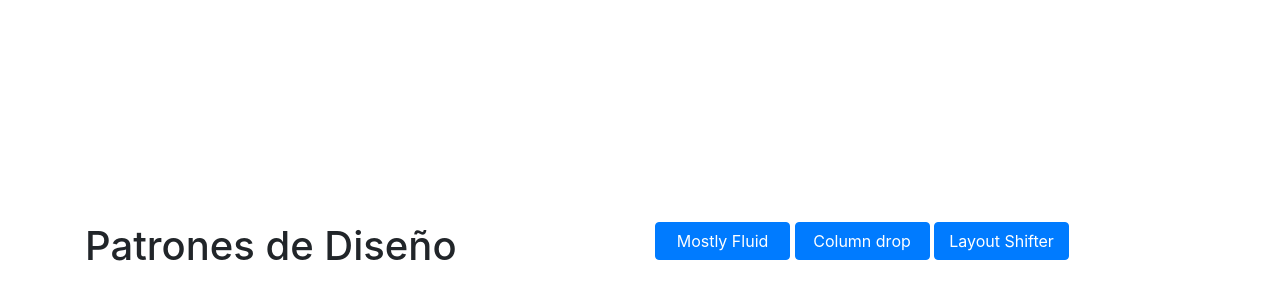
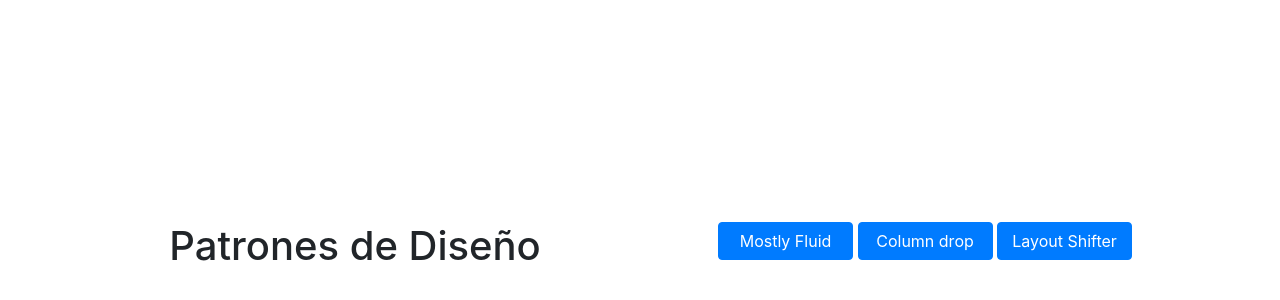
Before and after one commit to FelipeGaos/patrones_dise-o, a plain HTML site: page index.html in a window 1280 px wide. Shown: the part 150-450 px from the top of the page. Drawn offline with Linux system fonts and the light colour scheme.

Commit message:
Index - align center

```diff
--- a/index.html
+++ b/index.html
@@ -12,13 +12,13 @@
 
 <body>
     <div class="container">
-        <div class="row">
-            <div class="mx-auto col-md-6 col-xs-12">
+        <div class="row ">
+            <div class="mx-auto col-md col-xs-12 text-center">
                 <h1>Patrones de Dise&ntilde;o</h1></div>
-            <div class="mx-auto col-md-6 col-xs-12">
-                <a id="b1" data-trigger="hover" data-placement="bottom" class="btn btn-primary col-3" data-toggle="popover" title="Mostly Fluid" data-content="El patrón Mostly fluid consiste, principalmente, en una cuadrícula fluida. Por lo general, en las pantallas grandes o medianas se mantiene el mismo tamaño y simplemente se ajustan los márgenes en las más anchas." href="pages/mostly_fluid.html">Mostly Fluid</a>
-                <a id="b2" data-trigger="hover" data-placement="bottom" class="btn btn-primary col-3" data-toggle="popover" title="Column drop" data-content="En el caso de los diseños con varias columnas de ancho completo, durante el proceso de colocación de columnas éstas únicamente se colocan de forma vertical debido a que el ancho de la ventana es demasiado reducido para el contenido." href="pages/column_drop.html">Column drop</a>
-                <a id="b3" data-trigger="hover" data-placement="bottom" class="btn btn-primary col-3" data-toggle="popover" title="Layout Shifter" data-content="El patrón Layout shifter es el más adaptable, ya que posee varios puntos de interrupción en diferentes anchos de pantalla. La clave para este diseño es el desplazamiento del contenido." href="pages/layout_shifter.html">Layout Shifter</a>
+            <div class="mx-auto col-md col-xs-12 text-center">
+                <a data-trigger="hover" data-placement="bottom" class="btn btn-primary col-3" data-toggle="popover" title="Mostly Fluid" data-content="El patrón Mostly fluid consiste, principalmente, en una cuadrícula fluida. Por lo general, en las pantallas grandes o medianas se mantiene el mismo tamaño y simplemente se ajustan los márgenes en las más anchas." href="pages/mostly_fluid.html">Mostly Fluid</a>
+                <a data-trigger="hover" data-placement="bottom" class="btn btn-primary col-3" data-toggle="popover" title="Column drop" data-content="En el caso de los diseños con varias columnas de ancho completo, durante el proceso de colocación de columnas éstas únicamente se colocan de forma vertical debido a que el ancho de la ventana es demasiado reducido para el contenido." href="pages/column_drop.html">Column drop</a>
+                <a data-trigger="hover" data-placement="bottom" class="btn btn-primary col-3" data-toggle="popover" title="Layout Shifter" data-content="El patrón Layout shifter es el más adaptable, ya que posee varios puntos de interrupción en diferentes anchos de pantalla. La clave para este diseño es el desplazamiento del contenido." href="pages/layout_shifter.html">Layout Shifter</a>
             </div>
         </div>
     </div>
```
